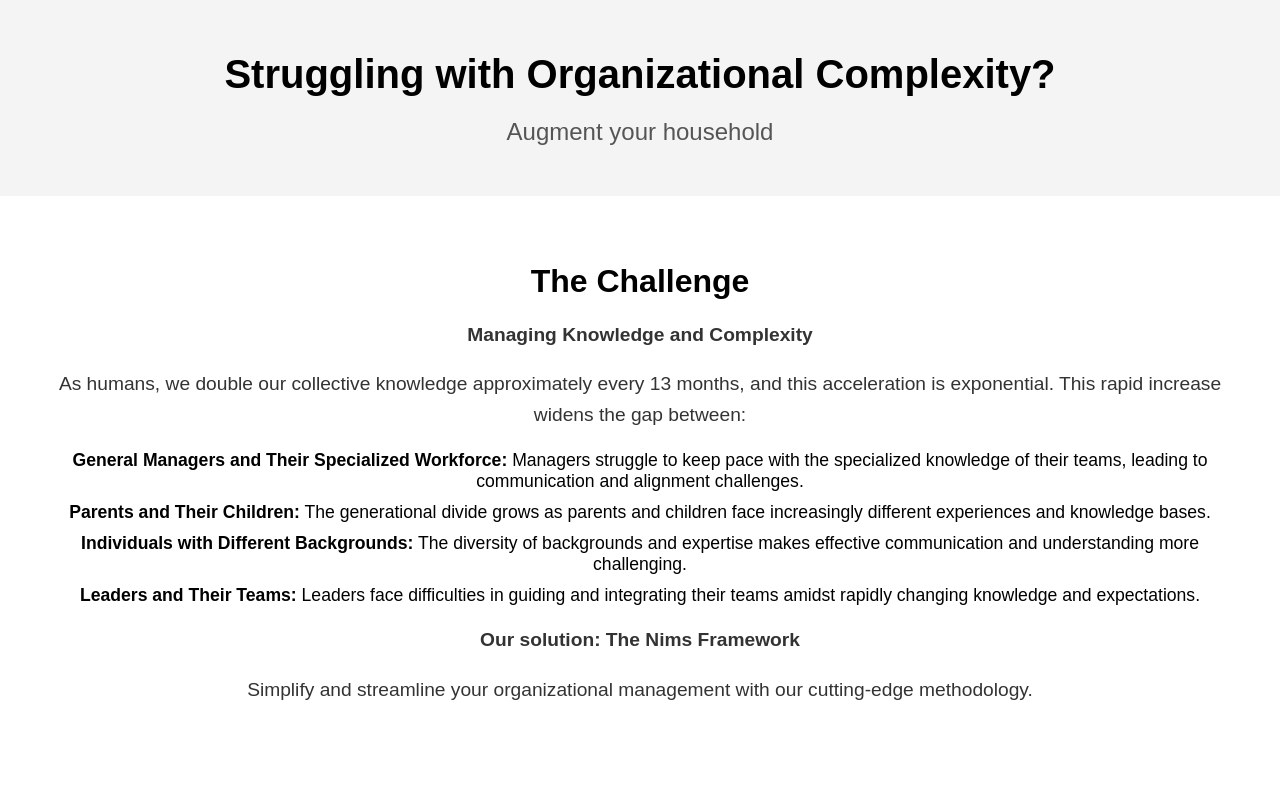
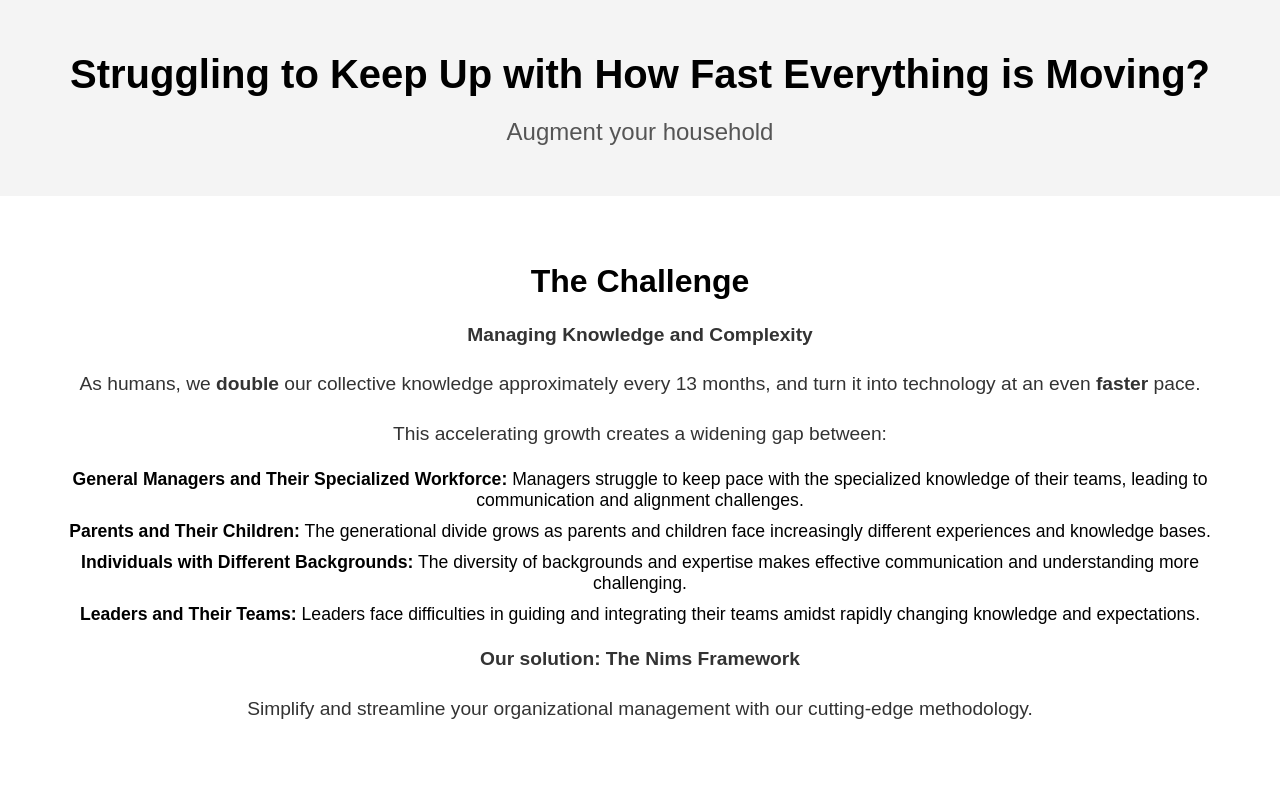
Before and after one commit to cederikdotcom/cederik.github.io, a plain HTML site: page pages/the-nims-framework/the-nims-framework.html in a window 1280 px wide. Shown: the top 800 px of the page. Drawn offline with Linux system fonts and the light colour scheme.

Commit message:
updated tagline of nims forest landing page

```diff
--- a/pages/the-nims-framework/the-nims-framework.html
+++ b/pages/the-nims-framework/the-nims-framework.html
@@ -104,14 +104,15 @@
 </head>
 <body>
     <div class="hero">
-        <h1>Struggling with Organizational Complexity?</h1>
+        <h1>Struggling to Keep Up with How Fast Everything is Moving?</h1>
         <div class="subline" id="subline">Augment your workforce</div>
     </div>
 
     <div class="section">
         <h2>The Challenge</h2>
         <p><strong>Managing Knowledge and Complexity</strong></p>
-        <p>As humans, we double our collective knowledge approximately every 13 months, and this acceleration is exponential. This rapid increase widens the gap between:</p>
+        <p>As humans, we <strong>double</strong> our collective knowledge approximately every 13 months, and turn it into technology at an even <strong>faster</strong> pace.</p>
+        <p>This accelerating growth creates a widening gap between:</p>
         <ul>
             <li><strong>General Managers and Their Specialized Workforce:</strong> Managers struggle to keep pace with the specialized knowledge of their teams, leading to communication and alignment challenges.</li>
             <li><strong>Parents and Their Children:</strong> The generational divide grows as parents and children face increasingly different experiences and knowledge bases.</li>
```
